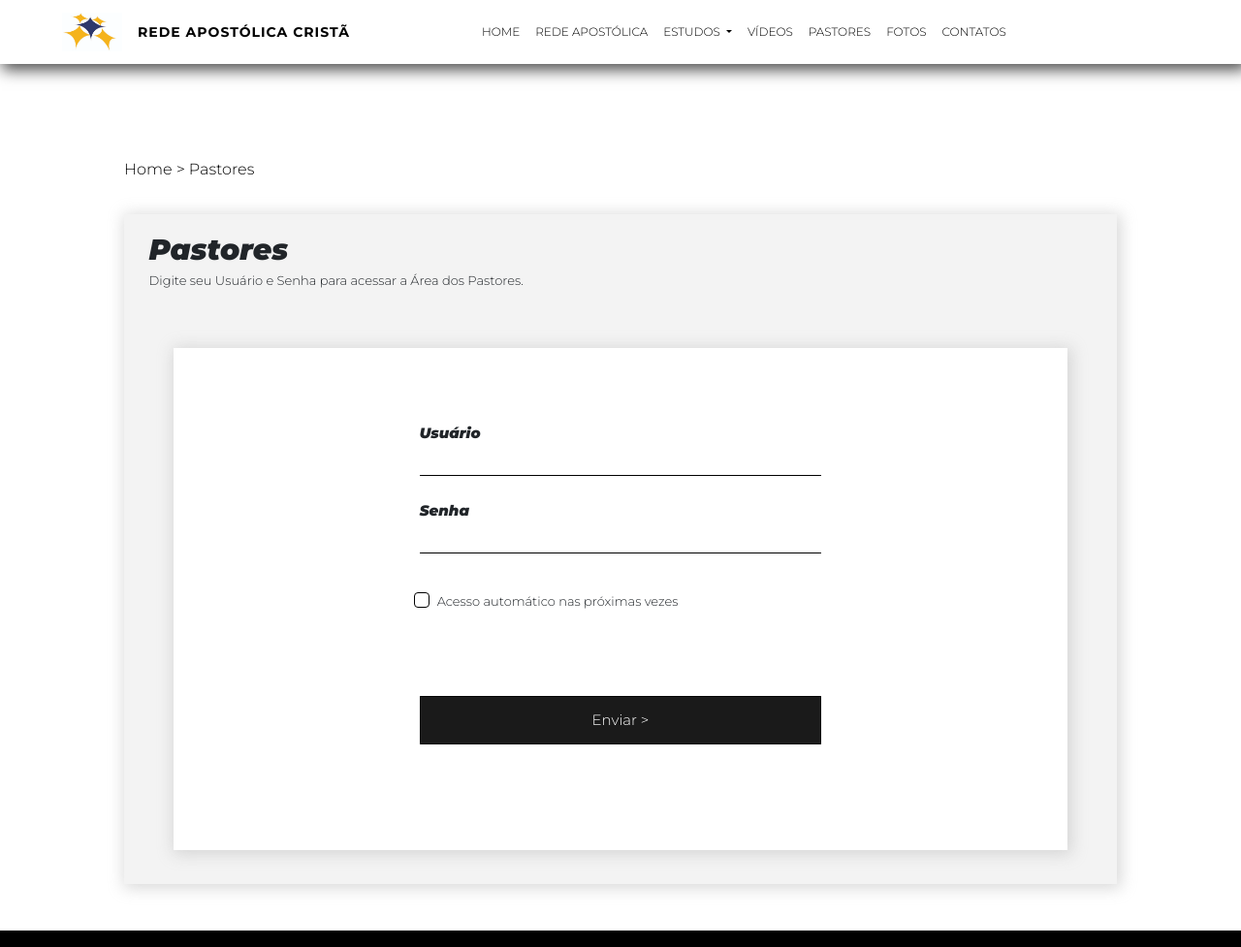
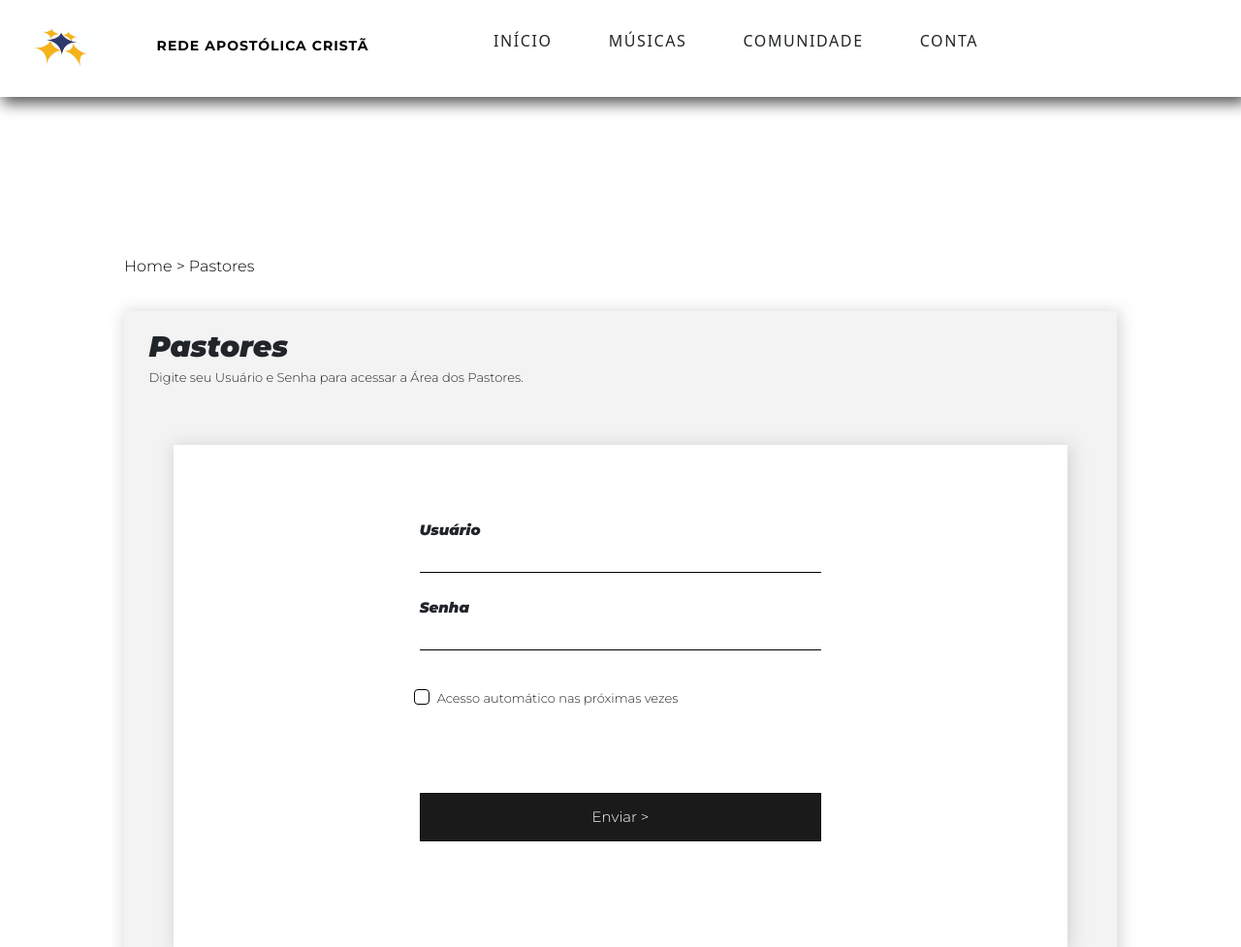
Before and after one commit to matheusfelipeflores/RedeApostolica, a plain HTML site: page pastores.html in a window 1280 px wide. Shown: the top 977 px of the page at 97% size. Drawn offline with nearby package versions, Linux system fonts and the light colour scheme.

Commit message:
Rede Apostólica Cristã

```diff
--- a/css/style.css
+++ b/css/style.css
@@ -17,13 +17,22 @@ body::-webkit-scrollbar-thumb {
   background-color: #000;
   border-radius: 1px;
 }
+header {
+  width: 100%;
+  height: 100px;
+  margin: 0;
+  padding: 0;
+}
 
 .bg-light {
+  width: 100%;
+  height: 100px;
   background-color: #FFF !important;
   position: fixed;
-  width: 100%;
   z-index: 9999999999;
   box-shadow: 4px 4px 15px 2px rgba(0, 0, 0, 0.7);
+  margin: 0;
+  padding: 0;
 }
 
 .navbar-light .navbar-nav .nav-link {
@@ -34,9 +43,6 @@ body::-webkit-scrollbar-thumb {
   font-size: 12px;
 }
 
-.navbar-brand {
-  margin-left: 5%;
-}
 
 .nav-link:hover {
   background-color: rgb(26, 26, 26);
@@ -44,7 +50,25 @@ body::-webkit-scrollbar-thumb {
   transition: 1s;
 }
 
+.redimension-nav-brand {
+  width: 10%!important;
+  height: 100%!important;
+}
+
+.navbar-brand-a {
+  width: 50%;
+  height: 100%;
+  position: relative;
+  top: 25%;
+}
+
 .logoname {
+  width: 25%;
+  height: 100%;
+}
+
+.redimension-logoname {
+  width: 100%;
   font-family: 'Montserrat', sans-serif;
   text-transform: uppercase;
   font-size: 14px;
@@ -52,6 +76,8 @@ body::-webkit-scrollbar-thumb {
   text-decoration: none;
   letter-spacing: 1px;
   color: #000;
+  position: relative;
+  top: 25%;
 }
 
 .navbar-collapse {
@@ -73,6 +99,55 @@ body::-webkit-scrollbar-thumb {
   height: 100vh;
 }
 
+header {
+  background-color: var(--a);
+}
+
+.menu-section {
+  margin-right: 5%;
+}
+
+header .container {
+  display: flex;
+  align-items: center;
+  justify-content: space-between;
+  width: 100%;
+  background-color: var(--a);
+  margin: auto;
+  box-shadow: 0px 0px 20px 0px var(--colorSw);
+}
+
+header nav ul {
+  display: flex;
+  width: 65%;
+}
+
+header li {
+  list-style: none;
+  padding: 1rem;
+}
+
+header  a {
+  text-decoration: none;
+  color: var(--bg);
+  text-transform: uppercase;
+  font-size: 1.4rem;
+  padding: 2.1rem;
+  transition: all 250ms linear 0s;
+  margin-right: 5%;
+  letter-spacing: 0.1em;
+  font-size: 14px;
+  font-weight: 400;
+  line-height: 45px;
+  max-width: 160px;
+  position: relative;
+  text-decoration: none;
+  text-transform: uppercase;
+}
+
+header a:hover {
+  text-decoration: none;
+}
 /* ============ BANNER PRINCIPAL ============ */
 
 .main-principal {
@@ -706,7 +781,6 @@ body::-webkit-scrollbar-thumb {
   border: 1px solid #FFF;
   border-radius: 50%;
   color: #FFF;
-  cursor: none;
   top: 25%;
 }
 
--- a/pastores.html
+++ b/pastores.html
@@ -25,47 +25,32 @@
 </head>
 
 <body>
+    <header>
         <nav class="navbar navbar-expand-lg navbar-light bg-light">
-            <a class="navbar-brand" href="#">
+
+            <div class="redimension-nav-brand">
+
+                <a class="navbar-brand-a" href="#">
                     <img src="images/logo1.jpg" width="62" height="40" alt="">
-            <a class="logoname">Rede Apostólica Cristã</a>
                 </a>
 
-            <div class="collapse navbar-collapse" id="navbarSupportedContent">
-            <ul class="navbar-nav mr-auto">
-                <li class="nav-item">
-                <a class="nav-link" href="#">Home</a>
-                </li>
-                <li class="nav-item">
-                <a class="nav-link" href="#">Rede Apostólica</a>
-                </li>
-                <li class="nav-item dropdown">
-                <a class="nav-link dropdown-toggle" href="#" id="navbarDropdown" role="button" data-toggle="dropdown"
-                    aria-haspopup="true" aria-expanded="false">
-                    Estudos
-                </a>
-                <div class="dropdown-menu" aria-labelledby="navbarDropdown">
-                    <a class="dropdown-item" href="#">Action</a>
-                    <a class="dropdown-item" href="#">Another action</a>
-                    <div class="dropdown-divider"></div>
-                    <a class="dropdown-item" href="#">Something else here</a>
             </div>
-                </li>
-                <li class="nav-item">
-                <a class="nav-link" href="#">Vídeos</a>
-                </li>
-                <li class="nav-item">
-                <a class="nav-link" href="#">Pastores</a>
-                </li>
-                <li class="nav-item">
-                <a class="nav-link" href="#">Fotos</a>
-                </li>
-                <li class="nav-item">
-                <a class="nav-link" href="#">Contatos</a>
-                </li>
+            <div class="logoname">
+                <a class="redimension-logoname">Rede Apostólica Cristã</a>
+            </div>
+            <ul class="nav-links">
+                <li><a href="#" class=" btn effect01">Início</a></li>
+                <li><a href="#" class=" btn effect01">Músicas</a></li>
+                <li><a href="#" class=" btn effect01">Comunidade</a></li>
+                <li><a href="#" class=" btn effect01">Conta</a></li>
+                <!--<li class='nav-item active checkboxinput'>
+                          <input id="switch" type="checkbox" name="theme">
+                          <label for="switch">Toggle</label>
+                  </li>-->
             </ul>
-            </div>
         </nav>
+        </nav>
+    </header>
 
 
 
@@ -92,7 +77,8 @@
                 <div class="selected-shepherds-paragraph">
                     <div class="redimension-tab-shepherds-paragraph">
                         <p class="selected-tab-paragraph-shepherds-first">Pastores</p>
-                            <p class="selected-tab-paragraph-shepherds-second">Digite seu Usuário e Senha para acessar a Área dos Pastores.</p>
+                        <p class="selected-tab-paragraph-shepherds-second">Digite seu Usuário e Senha para acessar a
+                            Área dos Pastores.</p>
                     </div>
                 </div>
                 <div class="main-shepherds">
@@ -122,7 +108,8 @@
                         <div class="form-check">
                             <div class="redimension-form-check">
                                 <input type="checkbox" class="form-check-input" name="updates" id="updates" value="1">
-                                <label for="updates" class="form-check-label">Acesso automático nas próximas vezes</label>
+                                <label for="updates" class="form-check-label">Acesso automático nas próximas
+                                    vezes</label>
                             </div>
                         </div>
 
@@ -208,9 +195,16 @@
         </div>
     </section>
 
-            <script src="https://cdn.jsdelivr.net/npm/bootstrap@5.1.0/dist/js/bootstrap.bundle.min.js" integrity="sha384-U1DAWAznBHeqEIlVSCgzq+c9gqGAJn5c/t99JyeKa9xxaYpSvHU5awsuZVVFIhvj" crossorigin="anonymous"></script>
+    <script src="https://cdn.jsdelivr.net/npm/bootstrap@5.1.0/dist/js/bootstrap.bundle.min.js"
+        integrity="sha384-U1DAWAznBHeqEIlVSCgzq+c9gqGAJn5c/t99JyeKa9xxaYpSvHU5awsuZVVFIhvj"
+        crossorigin="anonymous"></script>
     <script src="js/scripts.js" type="text/javascript"></script>
-            <script src="https://cdn.jsdelivr.net/npm/@popperjs/core@2.9.3/dist/umd/popper.min.js" integrity="sha384-eMNCOe7tC1doHpGoWe/6oMVemdAVTMs2xqW4mwXrXsW0L84Iytr2wi5v2QjrP/xp" crossorigin="anonymous"></script>
-            <script src="https://cdn.jsdelivr.net/npm/bootstrap@5.1.0/dist/js/bootstrap.min.js" integrity="sha384-cn7l7gDp0eyniUwwAZgrzD06kc/tftFf19TOAs2zVinnD/C7E91j9yyk5//jjpt/" crossorigin="anonymous"></script>
+    <script src="https://cdn.jsdelivr.net/npm/@popperjs/core@2.9.3/dist/umd/popper.min.js"
+        integrity="sha384-eMNCOe7tC1doHpGoWe/6oMVemdAVTMs2xqW4mwXrXsW0L84Iytr2wi5v2QjrP/xp"
+        crossorigin="anonymous"></script>
+    <script src="https://cdn.jsdelivr.net/npm/bootstrap@5.1.0/dist/js/bootstrap.min.js"
+        integrity="sha384-cn7l7gDp0eyniUwwAZgrzD06kc/tftFf19TOAs2zVinnD/C7E91j9yyk5//jjpt/"
+        crossorigin="anonymous"></script>
 </body>
+
 </html>
```
Also changed, not shown: css/responsive.css (+3 -10 lines). Lines whose indentation alone changed are shown as unchanged.
